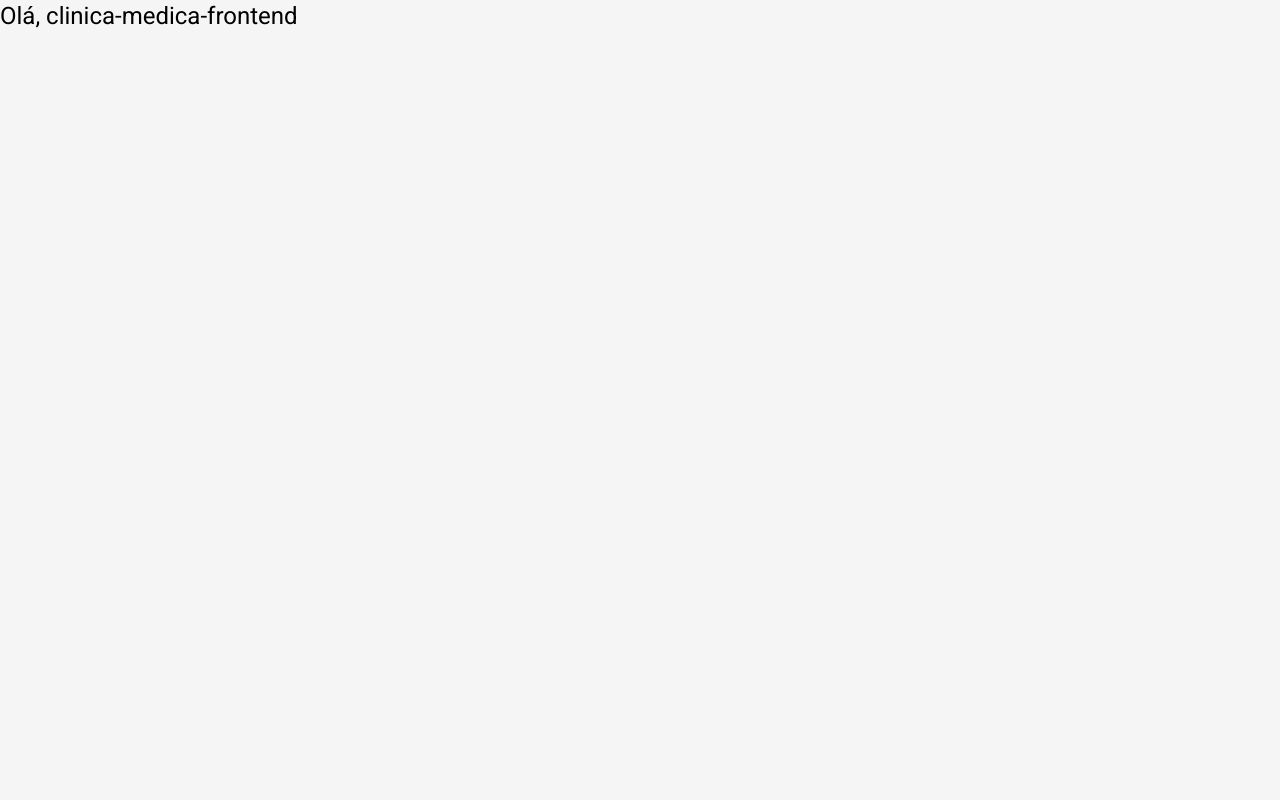
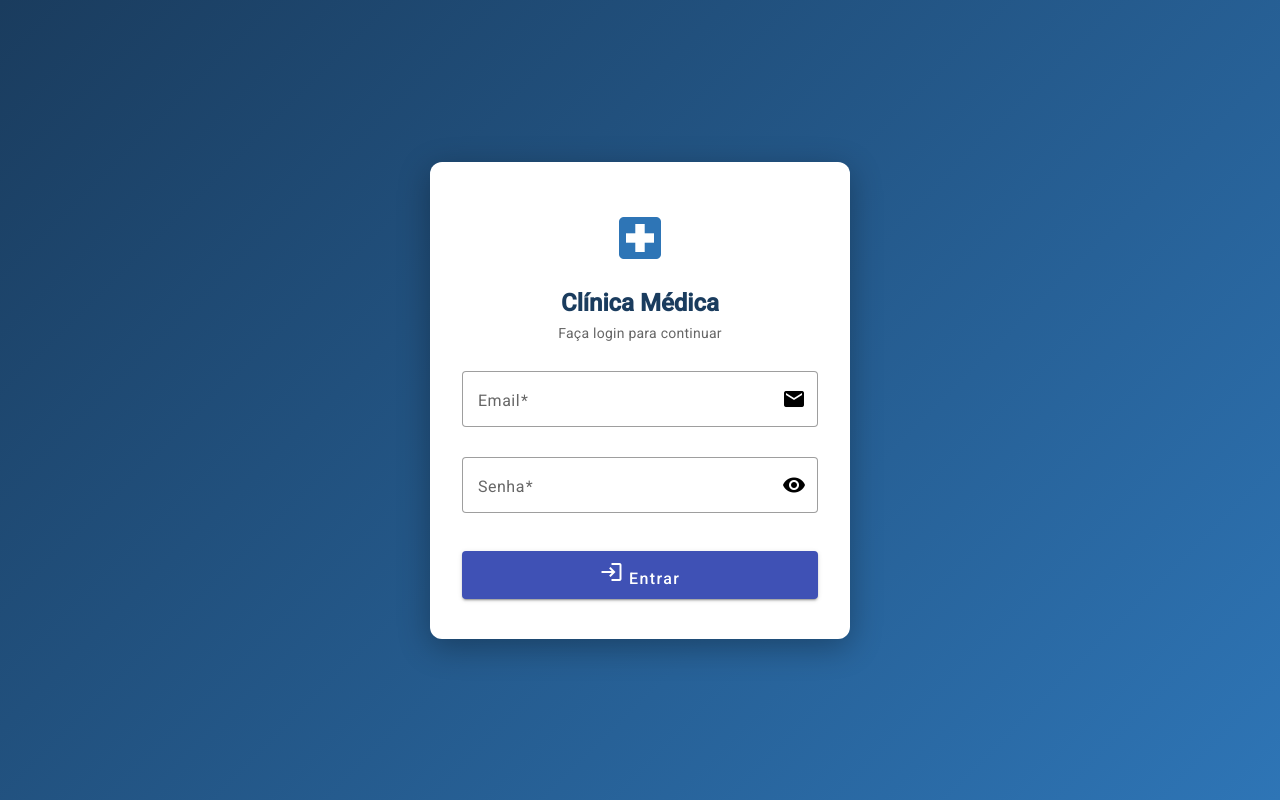
Before and after one commit to Daniel-Penelva/clinica-medica-frontend, an Angular app: page /login in a window 1280 px wide. Before the commit this address led to /. Built offline with nearby package versions, Linux system fonts and the light colour scheme.

Commit message:
feat: (Criando template de login utilizando Angular Material e customizando com CSS + aplicando rota login) Codificando login.component .html + estilizando login.component.css + add rota login no app.route.ts

```diff
--- a/src/app/app.component.html
+++ b/src/app/app.component.html
@@ -1,4 +1,2 @@
-
-<h1>Olá, {{ title }}</h1>
 
 <router-outlet />
--- a/src/app/app.routes.ts
+++ b/src/app/app.routes.ts
@@ -2,10 +2,10 @@ import { Routes } from '@angular/router';
 
 export const routes: Routes = [
 
-    // Redireciona raiz para login por enquanto
-    { path: '', redirectTo: 'login', pathMatch: 'full' },
+    // Rota publica: Login
+    { path: 'login', loadComponent: () => import('./features/login/login.component').then(m => m.LoginComponent)},
 
-    // Rota não encontrada
+    // Qualquer rota não encontrada -> login
     { path: '**', redirectTo: 'login'},
 
 ];
--- a/src/app/features/login/login.component.css
+++ b/src/app/features/login/login.component.css
@@ -0,0 +1,53 @@
+.login-container {
+    display: flex;
+    justify-content: center;
+    align-items: center;
+    min-height: 100vh;
+    background: linear-gradient(135deg, #1A3C5E 0%, #2E75B6 100%);
+}
+
+.login-card {
+    width: 100%;
+    max-width: 420px;
+    padding: 16px;
+    border-radius: 12px !important;
+    box-shadow: 0 8px 32px rgba(0, 0, 0, 0.3) !important;
+}
+
+.login-header {
+    width: 100%;
+    text-align: center;
+    padding: 16px 0;
+}
+
+.login-icon {
+    font-size: 56px;
+    width: 56px;
+    height: 56px;
+    color: #2E75B6;
+    margin-bottom: 8px;
+}
+
+.login-header h1 {
+    font-size: 24px;
+    font-weight: 600;
+    color: #1A3C5E;
+    margin: 8px 0 4px;
+}
+
+.login-header p {
+    color: #666;
+    font-size: 14px;
+}
+
+.full-width {
+    width: 100%;
+    margin-bottom: 8px;
+}
+
+.btn-login {
+    height: 48px;
+    font-size: 16px;
+    margin-top: 8px;
+    gap: 8px;
+}
--- a/src/app/features/login/login.component.html
+++ b/src/app/features/login/login.component.html
@@ -1 +1,121 @@
-<p>login works!</p>
+<div class="login-container">
+  <mat-card class="login-card">
+    <!-- Cabecalho -->
+    <mat-card-header>
+      <div class="login-header">
+        <mat-icon class="login-icon">local_hospital</mat-icon>
+        <h1>Clínica Médica</h1>
+        <p>Faça login para continuar</p>
+      </div>
+    </mat-card-header>
+
+    <!-- Formulario -->
+    <mat-card-content>
+      <form [formGroup]="form" (ngSubmit)="onSubmit()">
+        <!-- Campo Email -->
+        <mat-form-field appearance="outline" class="full-width">
+          <mat-label>Email</mat-label>
+          <input
+            matInput
+            type="email"
+            formControlName="email"
+            placeholder="seu@email.com"
+          />
+          <mat-icon matSuffix>email</mat-icon>
+          @if (emailCtrl.invalid && emailCtrl.touched) {
+            <mat-error>{{ getEmailErro() }}</mat-error>
+          }
+        </mat-form-field>
+
+        <!-- Campo Senha -->
+        <mat-form-field appearance="outline" class="full-width">
+          <mat-label>Senha</mat-label>
+          <input
+            matInput
+            [type]="mostrarSenha ? 'text' : 'password'"
+            formControlName="senha"
+          />
+          <!-- Botao para mostrar/ocultar senha -->
+          <button
+            mat-icon-button
+            matSuffix
+            type="button"
+            (click)="mostrarSenha = !mostrarSenha"
+          >
+            <mat-icon>
+              {{ mostrarSenha ? "visibility_off" : "visibility" }}
+            </mat-icon>
+          </button>
+          @if (senhaCtrl.invalid && senhaCtrl.touched) {
+            <mat-error>{{ getSenhaErro() }}</mat-error>
+          }
+        </mat-form-field>
+
+        <!-- Botao de submit -->
+        <button
+          mat-raised-button
+          color="primary"
+          class="full-width btn-login"
+          type="submit"
+          [disabled]="loading"
+        >
+          @if (loading) {
+            <mat-spinner diameter="20" />
+          } @else {
+            <mat-icon>login</mat-icon>
+            Entrar
+          }
+        </button>
+      </form>
+    </mat-card-content>
+  </mat-card>
+</div>
+
+<!--
+EXPLICAÇÕES:
+
+1. BLOCO EMAIL
+    Campo 'mat-form-field'
+        - é o componente do Angular Material que envolve inputs, labels e erros em visual padrão.
+        - appearance="outline": borda contornada ao redor do campo.
+        - class="full-width": faz o campo ocupar a largura total do container (CSS customizado).
+    Campo 'input'
+        - matInput: diretiva do Angular Material para estilizar o input.
+        - type="email": tipo de input para validação de email (xxx@yyy.zzz) no navegador.
+        - formControlName="email": Associa o campo ao FormControl chamado "email" dentro do FormGroup do seu componente (ex.: form.get('email') no TypeScript)
+        - placeholder="seu@email.com": Texto temporário exibido quando o campo está vazio, para indicar o formato esperado.
+    Icone ao lado do input
+        - mat-icon: componente do Material que exibe um ícone.
+        - matSuffix: posição do ícone — aqui no final do campo, à direita do input.
+        - email (conteúdo do mat-icon): nome do ícone do Material que aparece como um ícone de e‑mail.
+    Mensagem de erro condicional
+        - *ngIf="emailCtrl.invalid && emailCtrl.touched": Exibe o erro somente se o campo for inválido e já tiver sido tocado (interagido) pelo usuário.
+        - mat-error: componente do Material para mostrar mensagens de erro estilizadas.
+        - {{ getEmailErro() }}: chama a função getEmailErro() do componente para retornar a mensagem específica da validação que falhou.
+
+2. BLOCO SENHA
+    Campo 'Input'
+        - matInput: marca o <input> como um input do Angular Material (fica estilizado e integrado com o mat-form-field).
+        - formControlName="senha": associa esse campo ao FormControl chamado "senha" dentro do FormGroup do componente (ex.: form.get('senha') no TypeScript).
+        - [type]="mostrarSenha ? 'text' : 'password'":
+            - É um binding de atributo: o type do input muda conforme o valor da variável mostrarSenha.
+            - e mostrarSenha === true - type="text" (a senha fica visível).
+            - Se mostrarSenha === false - type="password" (a senha fica escondida com ••••••).
+    Botão para mostrar/ocultar senha
+        - mat-icon-button: botão pequeno com ícone do Material.
+        - matSuffix: diz que o botão deve ficar no final do campo (à direita do input).
+        - type="button": garante que o botão não dispara submit se estiver dentro de um <form>.
+        - (click)="mostrarSenha = !mostrarSenha":
+            - Quando clica no botão, inverte o valor de mostrarSenha entre true e false.
+            - Assim alterna entre campo text (mostrar senha) e password (ocultar senha) no input.
+        - mat-icon com {{ mostrarSenha ? "visibility_off" : "visibility" }}:
+            - Exibe o ícone "visibility" (olho aberto) quando a senha está oculta (mostrarSenha === false).
+            - Exibe o ícone "visibility_off" (olho com linha) quando a senha está visível (mostrarSenha === true).
+    Mensagem de erro condicional
+        - @if (...) { ... }: bloco condicional; mostra o conteúdo somente se a condição for verdadeira.
+        - senhaCtrl.invalid && senhaCtrl.touched:
+            - senhaCtrl.invalid: o FormControl de senha possui algum erro de validação (ex.: Mínimo 6 caracteres, regex).
+            - senhaCtrl.touched: o campo já foi tocado/interagido (evita mostrar erro no carregamento inicial).
+        - <mat-error>...</mat-error>: Componente do Material que exibe mensagem de erro do campo (abaixo do input).
+        - {{ getSenhaErro() }}: Chama uma função getSenhaErro() do componente para retornar a mensagem de erro de acordo com qual validação falhou.
+-->
```
